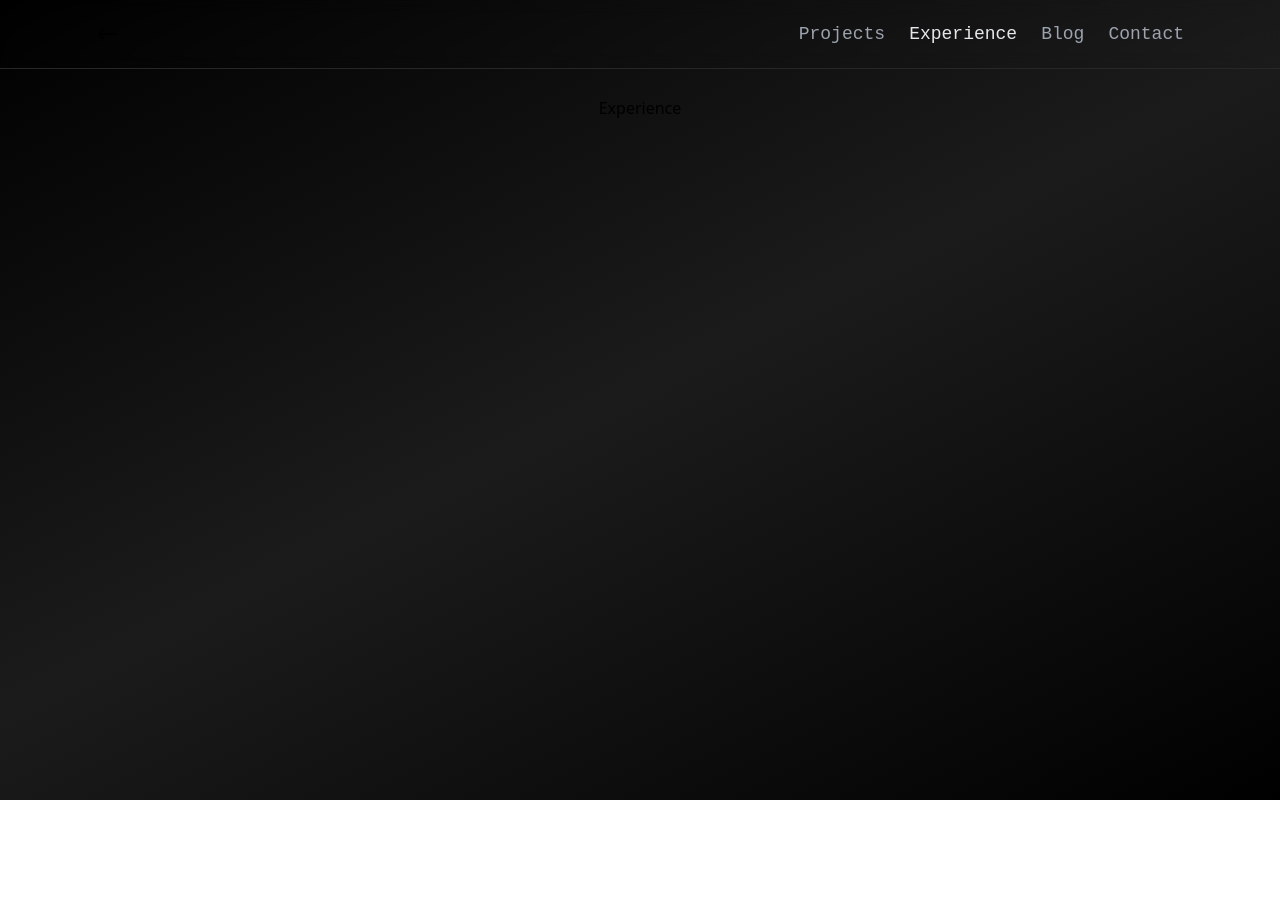
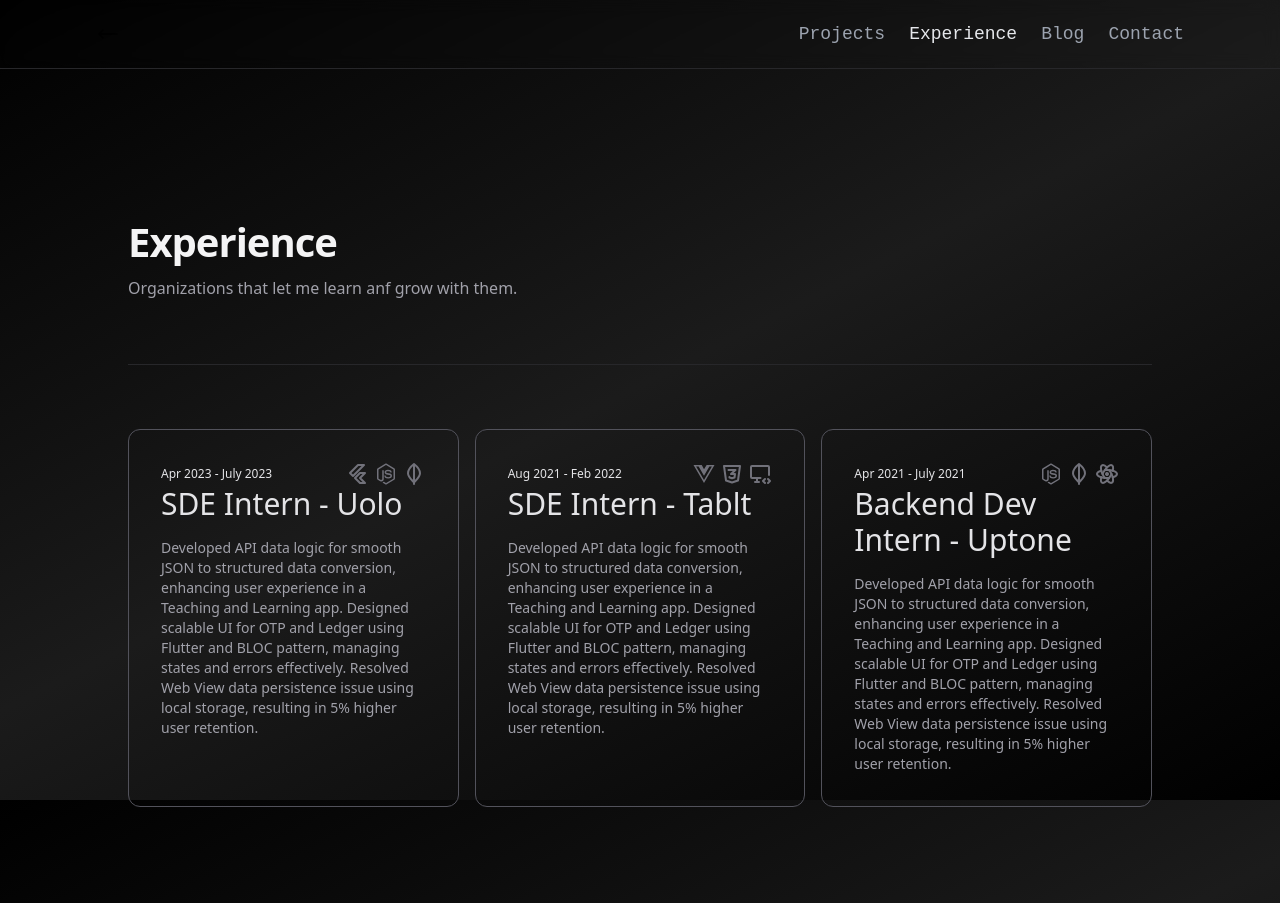
Before and after one commit to thevinitgupta/minimal-portfolio, a Next.js app: page /experience in a window 1280 px wide. Before the commit the page ends 800 px from the top, so only its background shows below. Built offline with nearby package versions, Linux system fonts and the light colour scheme; a web font is replaced by a local one.

Commit message:
add experience page

```diff
--- /dev/null
+++ b/src/content/experience.json
@@ -0,0 +1,31 @@
+{
+    "data" : [
+        {
+            "id" : "exp1",
+            "title" : "SDE Intern - Uolo",
+            "description" : "Developed API data logic for smooth JSON to structured data conversion, enhancing user experience in a Teaching and Learning app. Designed scalable UI for OTP and Ledger using Flutter and BLOC pattern, managing states and errors effectively. Resolved Web View data persistence issue using local storage, resulting in 5% higher user retention.",
+            "date" : "Apr 2023 - July 2023",
+            "url" : "",
+            "tech" : ["flutter", "nodejs", "mongodb", "analytics"],
+            "slug" : "sdeuolo"
+        },
+        {
+            "id" : "exp2",
+            "title" : "SDE Intern - Tablt",
+            "description" : "Developed API data logic for smooth JSON to structured data conversion, enhancing user experience in a Teaching and Learning app. Designed scalable UI for OTP and Ledger using Flutter and BLOC pattern, managing states and errors effectively. Resolved Web View data persistence issue using local storage, resulting in 5% higher user retention.",
+            "date" : "Aug 2021 - Feb 2022",
+            "url" : "",
+            "slug" : "sdetablt",
+            "tech" : ["vuejs", "css", "webdev"]
+        },
+        {
+            "id" : "exp3",
+            "title" : "Backend Dev Intern - Uptone",
+            "description" : "Developed API data logic for smooth JSON to structured data conversion, enhancing user experience in a Teaching and Learning app. Designed scalable UI for OTP and Ledger using Flutter and BLOC pattern, managing states and errors effectively. Resolved Web View data persistence issue using local storage, resulting in 5% higher user retention.",
+            "date" : "Apr 2021 - July 2021",
+            "url" : "",
+            "tech" : ["nodejs", "mongodb", "reactjs", "aws"],
+            "slug" : "backenduptone"
+        }
+    ]
+}
--- a/src/pages/experience/index.js
+++ b/src/pages/experience/index.js
@@ -1,11 +1,45 @@
 import Navbar from "@/components/navbar";
+import Card from "@/components/card";
+import experienceJson from "../../content/experience.json"
 
-export default function Experience(){
+
+export default function Experience({experienceJson}){
+    console.log(experienceJson)
+    const experiences = experienceJson.data;
     return (
         <main className={`flex min-h-screen flex-col items-center justify-start p-24`}
         >
             <Navbar active={2}></Navbar>
-            <h1>Experience</h1>
+            <div className={`flex flex-col w-full text-start px-6 pt-20 mx-auto space-y-8 max-w-7xl lg:px-8 md:space-y-16 md:pt-28 lg:pt-32`}>
+                <div className={`max-w-2xl mx-0`}>
+                    <h2 className={`text-3xl font-bold tracking-tight text-zinc-100 sm:text-[2.5rem]`}>Experience</h2>
+                    <p className={`mt-4 text-zinc-400`}>Organizations that let me learn anf grow with them.</p>
+                </div>
+                <div className="w-full h-px bg-zinc-800"></div>
+                {/* <div className={`grid grid-cols-1 gap-8 mx-auto lg:grid-cols-2 `}>
+                    <Card icons={featured[0].tags} title={featured[0].title} slug={`/projects/${featured[0].slug}`}  description={featured[0].description} date={featured[0].date} first={true}></Card>
+                    <div className={`flex flex-col w-full gap-8 mx-auto border-t border-gray-900/10 lg:mx-0 lg:border-t-0 `}>
+                    {
+                        [featured[1], featured[2]].map((feature) => <Card key={feature.id} icons={feature.tags} title={feature.title} slug={`/projects/${feature.slug}`} description={feature.description} date={feature.date} ></Card>)
+                    }
+                    </div>
+                </div>
+                <div className="w-full h-px bg-zinc-800"></div> */}
+                <div className={`grid grid-cols-1 gap-4 mx-auto lg:mx-0 md:grid-cols-2 lg:grid-cols-3`}>
+                    {experiences.map((project, index)=>{
+                        return <Card key={project.id} icons={project.tech} title={project.title} slug={`/projects/${project.slug}`} description={project.description} date={project.date} ></Card>;
+                    })}
+                </div>
+            </div>
         </main>
     );
 }
+
+export const getStaticProps = ()=>{
+    console.log(experienceJson);
+    return {
+        props : {
+            experienceJson
+        }
+    }
+}
```
